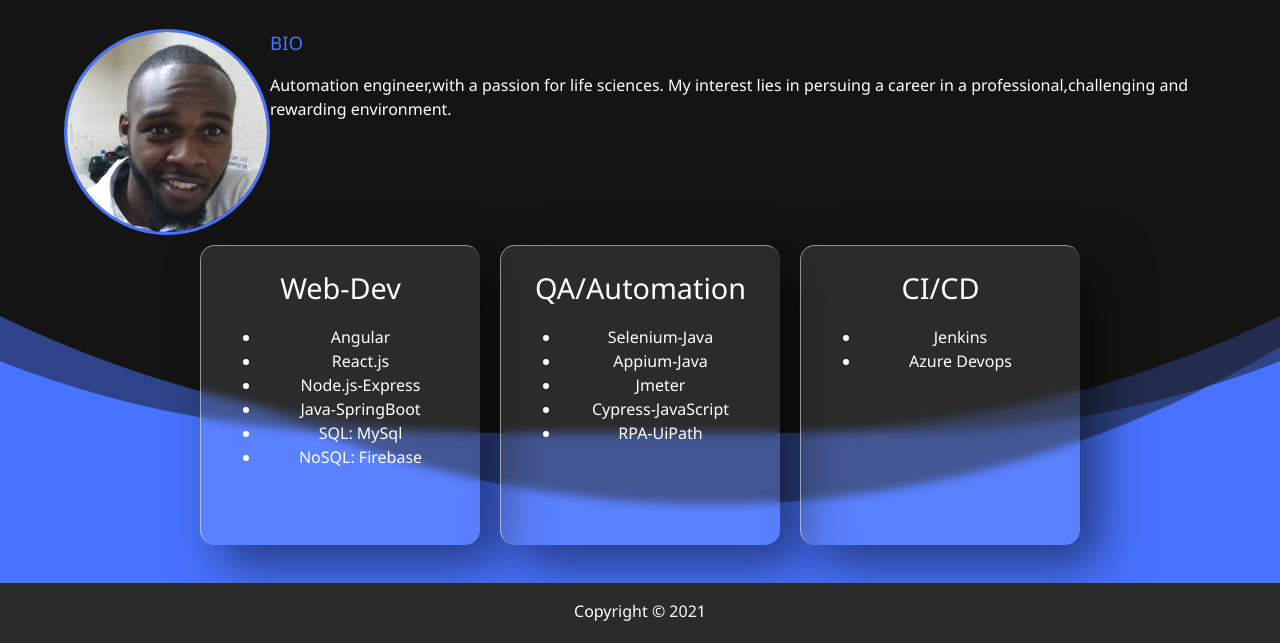
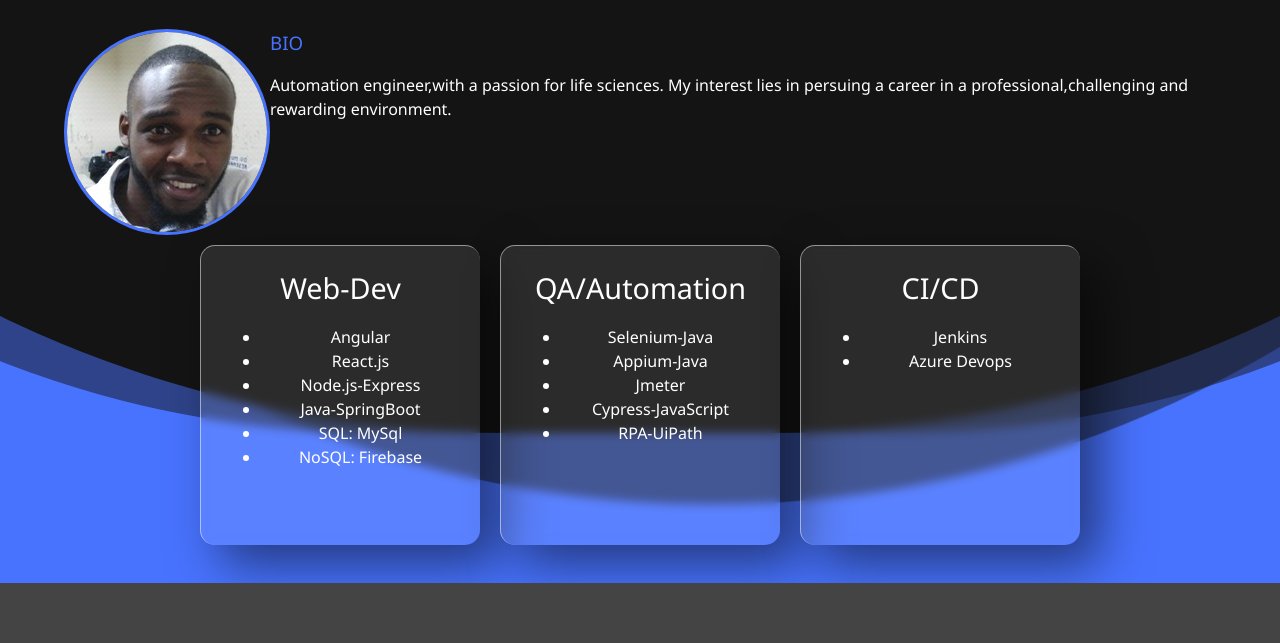
Before and after one commit to BurnerB/Portfolio, a website: page dist/about.html in a window 1280 px wide. Shown: the part 217-860 px from the top of the page. After the commit the page ends 800 px from the top, so only its background shows below. Drawn offline with Linux system fonts and the light colour scheme.

Commit message:
modification footer

```diff
--- a/dist/about.html
+++ b/dist/about.html
@@ -125,9 +125,7 @@
 
     </section>
 
-    <footer id='main-footer'>
-        Copyright &copy; 2021
-    </footer>
+
 
     <script src="./js/main.js"></script>
     <script type="text/javascript" src="./js/vanilla-tilt.js"></script>
```
